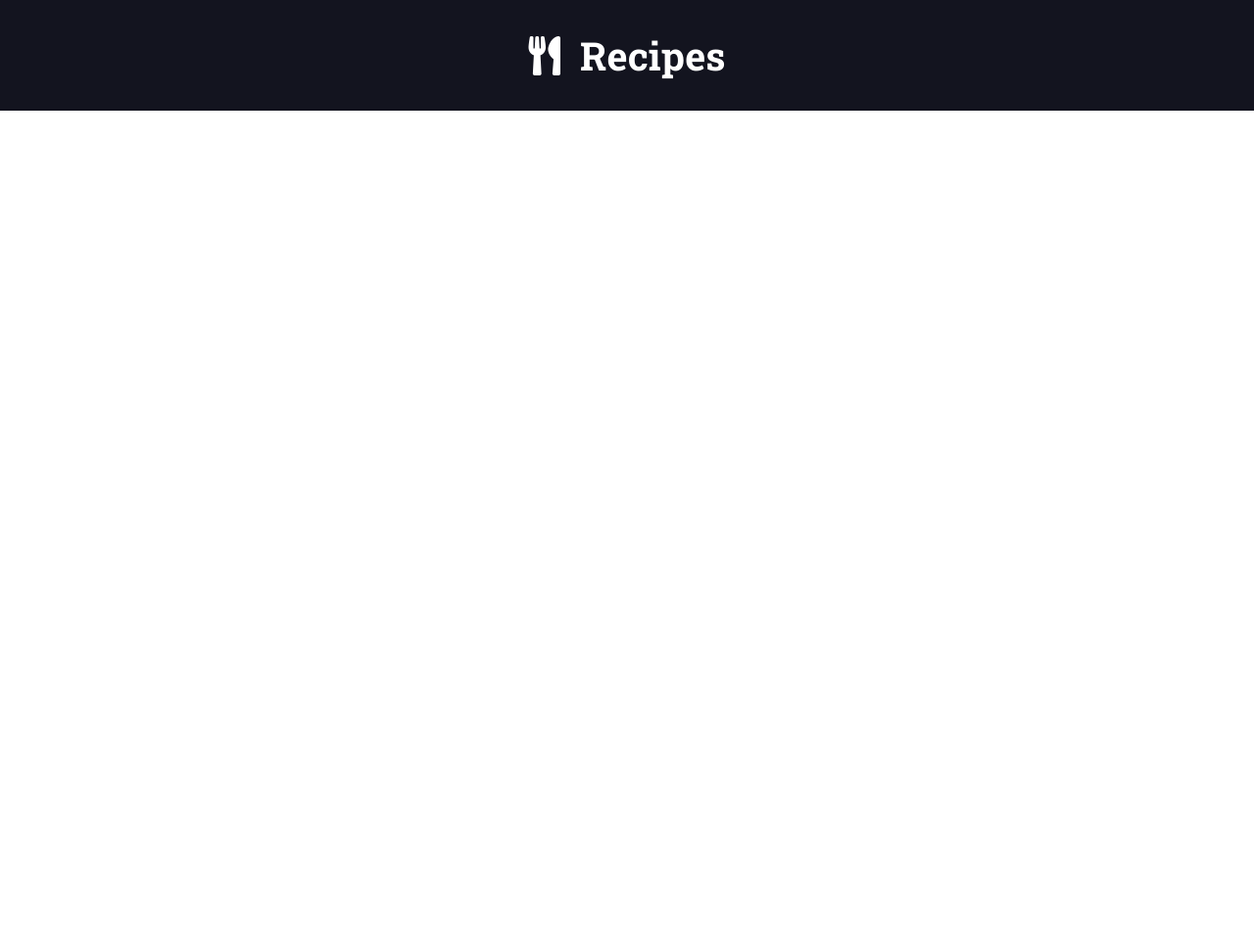
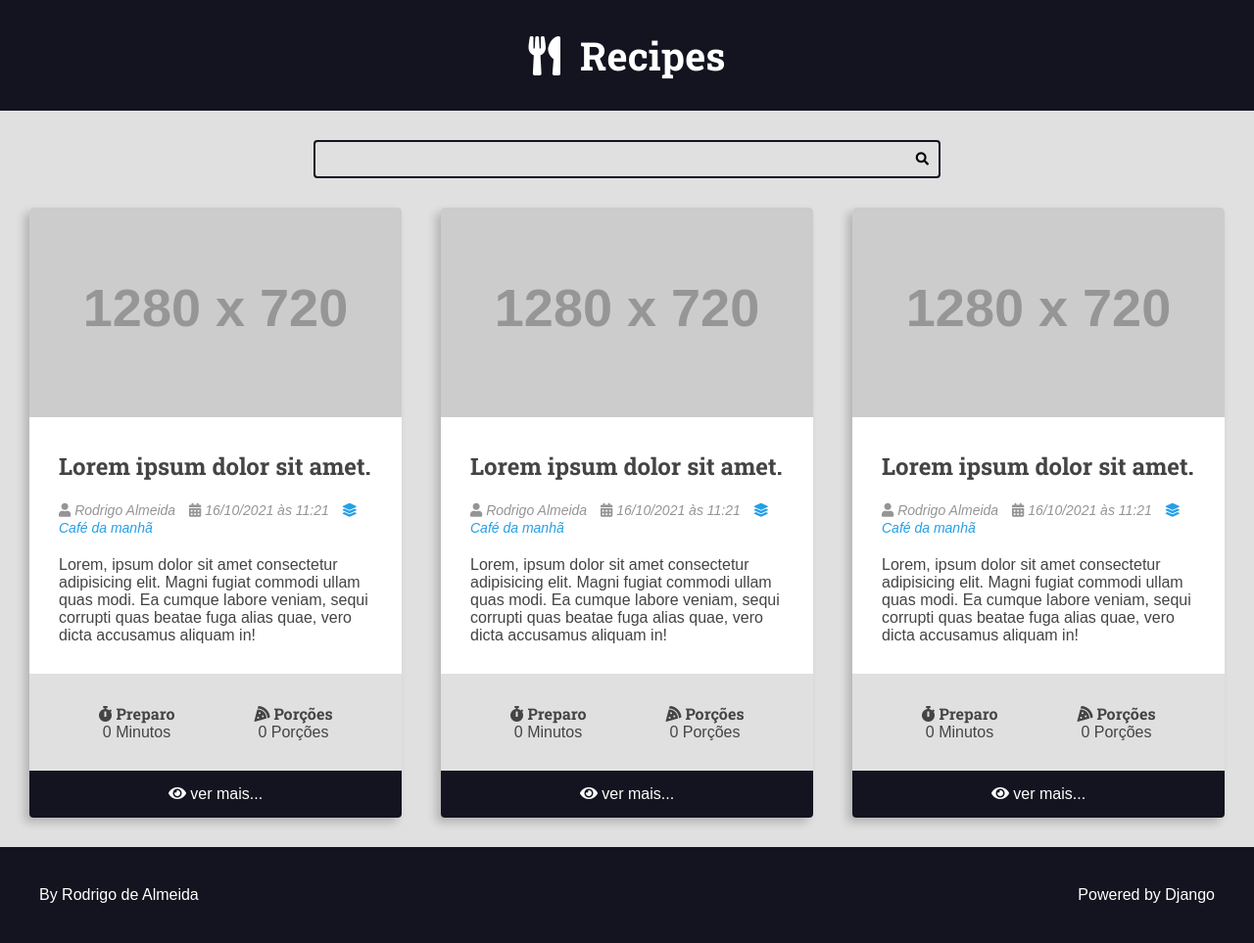
Before and after one commit to lordrodrigoo/Django, a Django app: page / in a window 1280 px wide. Shown: the whole page at 98% size. Before the commit the page ends 113 px from the top, so only its background shows below. Run offline with Django 5.2, Linux system fonts and the light colour scheme; grey boxes labelled with a size stand in for pictures from a placeholder-image service; some libraries are stand-ins or nearby versions.

Commit message:
finish section 5

```diff
--- a/recipes/templates/recipes/pages/home.html
+++ b/recipes/templates/recipes/pages/home.html
@@ -1,17 +1,20 @@
-{% include "recipes/partials/head.html" %}
+{% include 'recipes/partials/head.html' %}
 
-  <body>
-    <header class="main-header-container">
-        <div class="main-header container" >
-            <h1>
-                <a  class='main-logo' href="/">
-                    <i class="fas fa-utensils main-logo-icon "></i>
-                    <span class="main-logo-text">Recipes</span>
-                </a>
-            </h1>
+<body>
+    {% include 'recipes/partials/header.html' %}
+    {% include 'recipes/partials/search.html' %}
+
+    <main class="main-content-container">
+        <div class="main-content main-content-list container">
+            {% include "recipes/partials/recipe.html" %}
+            {% include "recipes/partials/recipe.html" %}
+            {% include "recipes/partials/recipe.html" %}
+
+
+
 
         </div>
-    </header>
+    </main>
 
-  </body>
-</html>
+    {% include "recipes/partials/footer.html" %}
+</body>
--- /dev/null
+++ b/recipes/templates/recipes/partials/footer.html
@@ -0,0 +1,9 @@
+<footer class="main-footer">
+  <div class="developer">
+    <a href="https://www.otaviomiranda.com.br/" target="_blank" rel="noreferrer noopener">By Rodrigo de Almeida</a>
+  </div>
+
+  <div class="powered">
+    <a href="https://www.djangoproject.com/" target="_blank" rel="noreferrer noopener">Powered by Django</a>
+  </div>
+</footer>
--- a/recipes/templates/recipes/partials/head.html
+++ b/recipes/templates/recipes/partials/head.html
@@ -65,11 +65,11 @@
             --spacing-gutter-large: 4rem;
         }
 
+
         * {
             padding: 0;
             margin: 0;
             box-sizing: border-box;
-
         }
 
         html {
@@ -78,20 +78,24 @@
 
         body {
             font-size: 1.6rem;
-            /* 1.6 equivale a 16px */
             font-family: var(--font-primary);
+            background: var(--color-gray-1);
+            color: var(--color-dark-text);
         }
 
-        h1,h2,h3,h4,h5,h6 {
+        h1,
+        h2,
+        h3,
+        h4,
+        h5,
+        h6 {
             font-family: var(--font-headings);
         }
 
         .container {
             max-width: 144rem;
-            /*1044 px */
             margin: 0 auto;
             padding: var(--spacing-gutter-medium);
-
         }
 
         .main-header-container {
@@ -108,12 +112,170 @@
             justify-content: center;
             width: fit-content;
             margin: 0 auto;
-
         }
 
         .main-logo-icon {
             margin-right: 2rem;
         }
+
+        .search-form {
+            border: .2rem solid var(--color-primary-dark);
+            max-width: 64rem;
+            margin: 0 auto;
+            border-radius: .4rem;
+            position: relative;
+            transition: all 300ms ease-in-out;
+        }
+
+        .search-input,
+        .search-button {
+            border: none;
+            background: none;
+            outline: none;
+            padding: 1rem;
+            transition: all 300ms ease-in-out;
+        }
+
+        .search-input {
+            width: 100%;
+            padding-right: 3rem;
+        }
+
+        .search-button {
+            position: absolute;
+            top: 0;
+            right: 0;
+        }
+
+        .search-button:focus {
+            outline: 1px solid var(--color-primary);
+            background: rgba(0, 0, 0, .05)
+        }
+
+        .search-form:focus-within {
+            border-color: var(--color-primary);
+            background: var(--color-white);
+        }
+
+        .search-form:focus-within .search-button {
+            color: var(--color-primary);
+        }
+
+        .main-content {
+            padding-top: 0;
+        }
+
+        .main-content-list {
+            display: grid;
+            grid-template-columns: repeat(auto-fit, minmax(340px, 1fr));
+            gap: var(--spacing-gutter-large);
+        }
+
+        .recipe {
+            background: var(--color-white);
+            box-shadow: -5px 5px 10px rgba(0, 0, 0, .2);
+            transform: scale(1);
+            transition: all 300ms ease-in-out;
+            border-radius: .4rem;
+            overflow: hidden;
+        }
+
+        .recipe img {
+            max-width: 100%;
+        }
+
+        .recipe-list-item {
+            max-width: 64rem;
+        }
+
+        .recipe-list-item:hover {
+            transform: scale(1.02);
+            box-shadow: -8px 8px 18px rgba(0, 0, 0, .25);
+        }
+
+        .recipe-title-container {
+            padding: var(--spacing-gutter-medium);
+            padding-bottom: 2rem;
+        }
+
+        .recipe-author {
+            padding: 0 var(--spacing-gutter-medium);
+        }
+
+        .recipe-content {
+            padding: var(--spacing-gutter-medium);
+            padding-top: 2rem;
+        }
+
+        .recipe-author-item {
+            color: var(--color-gray-4);
+            margin-right: 1rem;
+            font-style: italic;
+            font-size: 1.4rem;
+        }
+
+        .recipe-author a {
+            color: var(--color-primary);
+            transition: all 300ms ease-in-out;
+            text-decoration: none;
+        }
+
+        .recipe-author a:hover {
+            color: var(--color-primary-dark);
+        }
+
+        .recipe-meta-container {
+            display: flex;
+            flex-flow: row wrap;
+            padding: var(--spacing-gutter-medium);
+            background: var(--color-gray-1);
+        }
+
+        .recipe-meta {
+            display: flex;
+            flex-flow: column nowrap;
+            flex-shrink: 1;
+            flex-grow: 1;
+            text-align: center;
+        }
+
+        .recipe-meta-title {
+            font-size: 1.6rem;
+        }
+
+        .recipe-footer a {
+            background: var(--color-primary-dark);
+            display: block;
+            color: var(--color-white);
+            text-decoration: none;
+            text-align: center;
+            padding: 1.5rem var(--spacing-gutter-medium);
+            transition: all 300ms ease-in-out;
+        }
+
+        .recipe-footer a:hover {
+            filter: brightness(2);
+        }
+
+        .main-footer {
+            display: flex;
+            align-items: center;
+            justify-content: space-between;
+            background: var(--color-primary-dark);
+            color: var(--color-white);
+            padding: var(--spacing-gutter-large);
+        }
+
+        .main-footer a {
+            color: var(--color-white);
+            text-decoration: none;
+            transition: all 300ms ease-in-out;
+        }
+
+        .main-footer a:hover {
+            filter: brightness(.8);
+        }
+
     </style>
 
 
--- /dev/null
+++ b/recipes/templates/recipes/partials/header.html
@@ -0,0 +1,11 @@
+<header class="main-header-container">
+        <div class="main-header container" >
+            <h1>
+                <a  class='main-logo' href="/">
+                    <i class="fas fa-utensils main-logo-icon "></i>
+                    <span class="main-logo-text">Recipes</span>
+                </a>
+            </h1>
+
+        </div>
+    </header>
--- /dev/null
+++ b/recipes/templates/recipes/partials/recipe.html
@@ -0,0 +1,54 @@
+<div class="recipe recipe-list-item">
+<div class="recipe-cover">
+    <img src="https://placehold.co/1280x720/269fe6/png" alt="Temporário">
+</div>
+<div class="recipe-title-container">
+    <h2 class="recipe-title">Lorem ipsum dolor sit amet.</h2>
+</div>
+
+<div class="recipe-author">
+    <span class="recipe-author-item">
+        <i class="fas fa-user"></i>
+        Rodrigo Almeida
+    </span>
+    <span class="recipe-author-item">
+        <i class="fas fa-calendar-alt"></i>
+        16/10/2021 às 11:21
+    </span>
+    <span class="recipe-author-item">
+        <a href="/recipes/category/cafe-da-manha/">
+            <i class="fas fa-layer-group"></i>
+            <span>Café da manhã</span>
+        </a>
+    </span>
+</div>
+
+<div class="recipe-content">
+    <p>Lorem, ipsum dolor sit amet consectetur adipisicing elit. Magni fugiat commodi ullam quas modi.
+        Ea cumque labore veniam, sequi corrupti quas beatae fuga alias quae, vero dicta accusamus
+        aliquam in!</p>
+</div>
+
+<div class="recipe-meta-container">
+    <div class="recipe-meta recipe-preparation">
+        <h3 class="recipe-meta-title"><i class="fas fa-stopwatch"></i> Preparo</h3>
+        <div class="recipe-meta-text">
+            0 Minutos
+        </div>
+    </div>
+    <div class="recipe-meta recipe-servings">
+        <h3 class="recipe-meta-title"><i class="fas fa-pizza-slice"></i> Porções</h3>
+        <div class="recipe-meta-text">
+            0 Porções
+        </div>
+    </div>
+</div>
+
+<footer class="recipe-footer">
+    <a class="recipe-read-more button button-dark button-full-width" href="/recipes/3/">
+        <i class="fas fa-eye"></i>
+        <span>ver mais...</span>
+    </a>
+</footer>
+
+</div>
--- /dev/null
+++ b/recipes/templates/recipes/partials/search.html
@@ -0,0 +1,8 @@
+<div class="search-container">
+    <div class="container">
+        <form action="" class="search-form">
+            <input type="search" class="search-input" name="search">
+            <button type="submit" class="search-button"><i class="fas fa-search"></i></button>
+        </form>
+    </div>
+</div>
--- /dev/null
+++ b/teste.py
@@ -0,0 +1,4 @@
+import tkinter
+
+
+tkinter._test()
```
